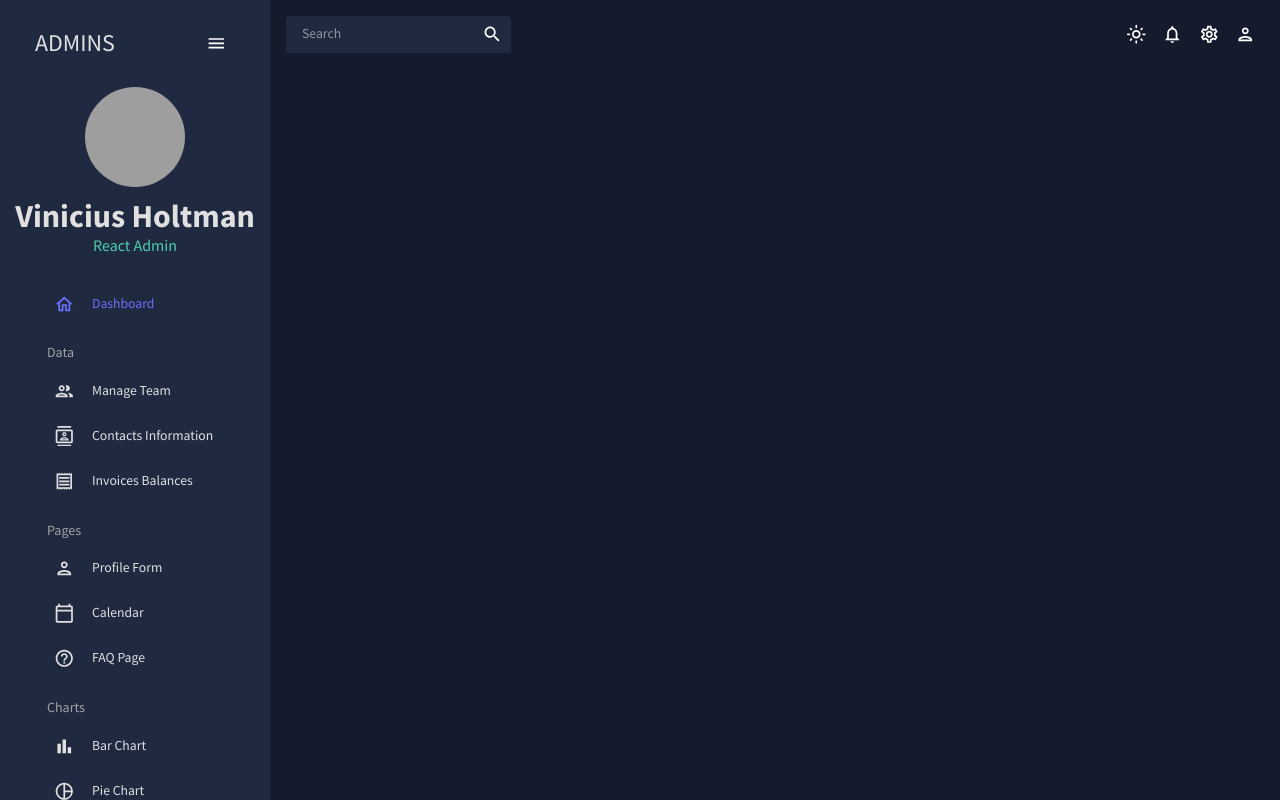
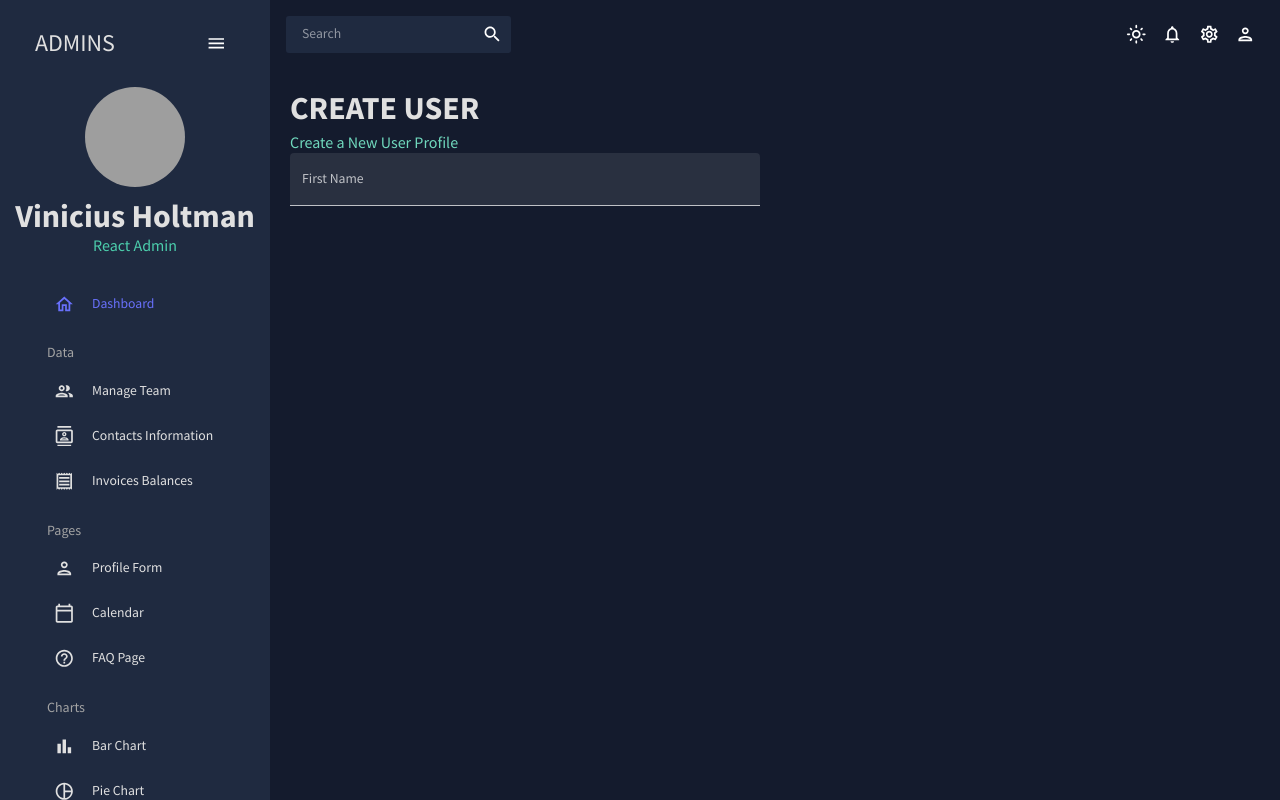
Before and after one commit to Vinicius-Holtman/react-admin, a React (Vite) app: page /form in a window 1280 px wide. Built offline with nearby package versions, Linux system fonts and the light colour scheme; grey boxes are pictures that could not be loaded.

Commit message:
Create input first name to component form

```diff
--- a/src/App.tsx
+++ b/src/App.tsx
@@ -7,6 +7,7 @@ import { Dashboard } from "./scenes/Dashboard";
 import { Team } from "./scenes/Team";
 import { Contacts } from "./scenes/Contacts/Index";
 import { Invoices } from "./scenes/Invoices";
+import { Form } from "./scenes/Form";
 // import { Team } from "./scenes/team";
 // import { Invoices } from "./scenes/invoices";
 // import { Contacts } from "./scenes/contects";
@@ -34,9 +35,9 @@ function App() {
               <Route path="/team" element={ <Team /> }  />
               <Route path="/invoices" element={ <Invoices /> }  />
               <Route path="/contacts" element={ <Contacts /> }  />
-              {/* <Route path="/bar" element={ <Bar /> }  />
               <Route path="/form" element={ <Form /> }  />
-              <Route path="/line" element={ <Line /> }  />
+              {/* <Route path="/bar" element={ <Bar /> }  /> */}
+              {/* <Route path="/line" element={ <Line /> }  />
               <Route path="/pie" element={ <Pie /> }  />
               <Route path="/faq" element={ <FAQ /> }  />
               <Route path="/geography" element={ <Geography /> }  />
--- a/src/scenes/Form/index.tsx
+++ b/src/scenes/Form/index.tsx
@@ -1,10 +1,74 @@
+import { Box, TextField, useMediaQuery } from "@mui/material";
+import { Header } from "../../components/Header";
+import { Formik } from "formik";
+import * as yup from "yup"
 
+const initialValues = {
+  firstName: "",
+  lastName: "",
+  email: "",
+  contact: "",
+  address1: "",
+  address2: ""
+}
 
+const phoneRegExp =
+  /^((\+[1-9]{1,4}[ -]?)|(\([0-9]{2,3}\)[ -]?)|([0-9]{2,4})[ -]?)*?[0-9]{3,4}[ -]?[0-9]{3,4}$/;
 
-
+const userSchema = yup.object().shape({
+  firstName: yup.string().required("required"),
+  lastName: yup.string().required("required"),
+  email: yup.string().email("Invalid email").required("required"),
+  contact: yup.string().matches(phoneRegExp, "Phone number id not valid").required("required"),
+  address1: yup.string().required("required"),
+  address2: yup.string().required("required")
+})
 
 export function Form() {
+  const isNonMobile = useMediaQuery("(min-width:600px)")
+
+  const handleFormSubmit = (values: any) => {
+    console.log(values)
+  }
+
   return (
+    <Box m="20px">
+      <Header title="CREATE USER" subtitle="Create a New User Profile" />
 
+      <Formik
+        onSubmit={handleFormSubmit}
+        initialValues={initialValues}
+        validationSchema={userSchema}
+      >
+        {({ values, errors, touched, handleBlur, handleChange, handleSubmit }) => (
+          <form onSubmit={handleSubmit}>
+            <Box
+              display="grid"
+              gap="30px"
+              gridTemplateColumns="repeat(4, minmax(0, 1fr))"
+              sx={{
+                "& > div": {
+                  gridColumn: isNonMobile ? undefined : "span 4"
+                }
+              }}
+            >
+              <TextField
+                fullWidth
+                variant="filled"
+                type="text"
+                label="First Name"
+                onBlur={handleBlur}
+                onChange={handleChange}
+                value={values.firstName}
+                name="firstName"
+                error={!!touched.firstName && !!errors.firstName}
+                helperText={touched.firstName && errors.firstName}
+                sx={{ gridColumn: "span 2" }}
+              />
+            </Box>
+          </form>
+        )}
+      </Formik>
+    </Box>
   )
 }
```
